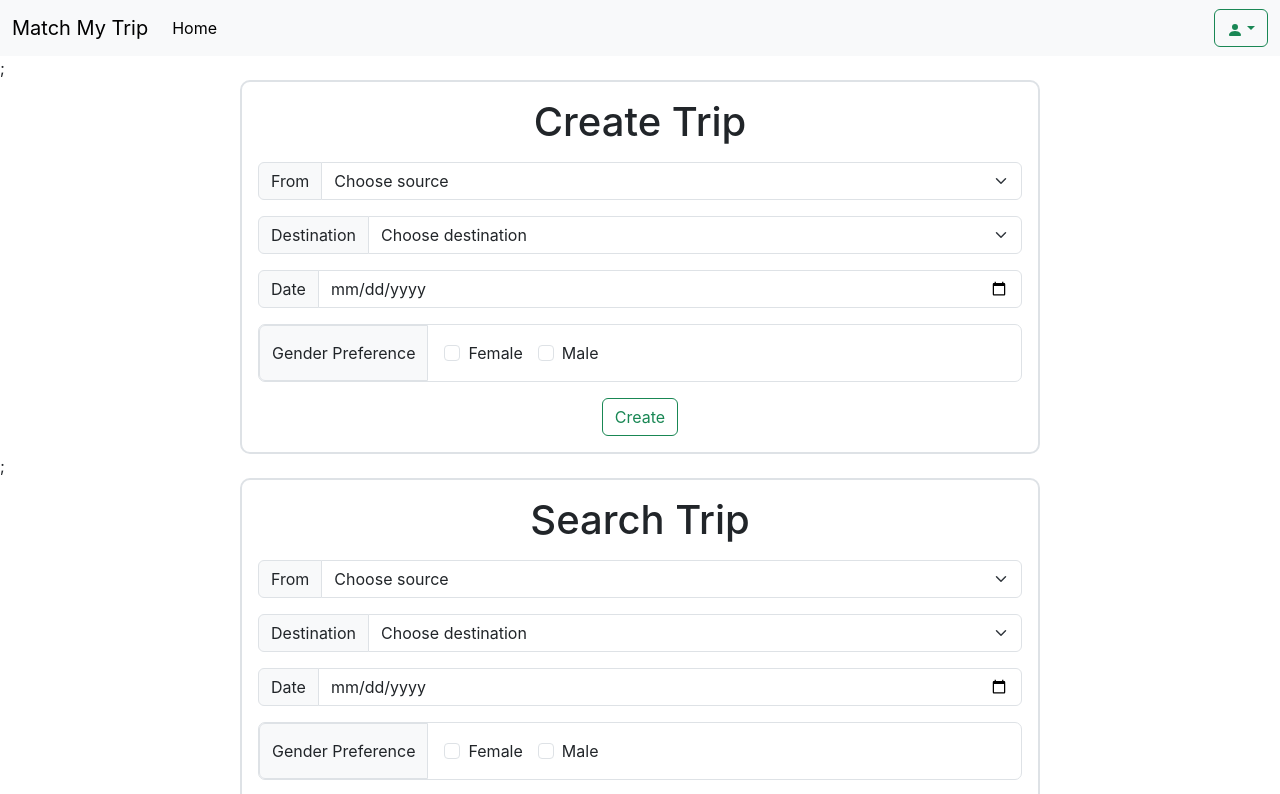
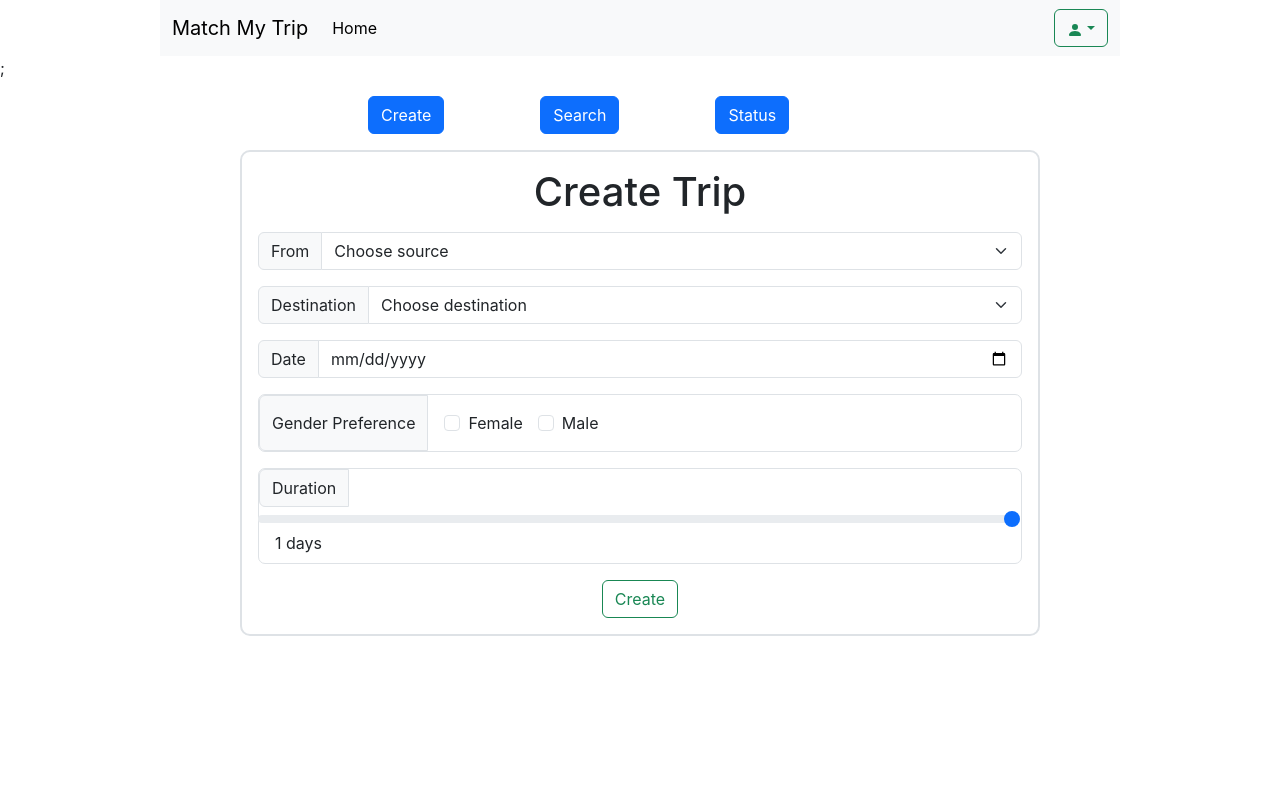
Before and after one commit to isha-03/mess-manage, a React (Create React App) app: page / in a window 1280 px wide. Shown: the top 794 px of the page. Built offline with nearby package versions, Linux system fonts and the light colour scheme.

Commit message:
some functionality changes

```diff
--- a/src/App.js
+++ b/src/App.js
@@ -1,18 +1,24 @@
 import logo from './logo.svg';
 import './App.css';
-import React from 'react';
+import React, { useState } from 'react';
 import Navbar from './components/Navbar';
 import Create from './components/Create';
 import Search from './components/Search';
 import Status from './components/Status';
 function App() {
+  const [option,setoption]=useState('Create');
+
   return (
-    <>
+    <div className='w-100 '>
     <Navbar/>;
-    <Create/>;
-    <Search/>;
-    <Status/>;
-    </>
+    <div className='my-3 mx-auto w-50 '>
+    <button type="button" class="btn btn-primary mx-5" onClick={()=>setoption('Create')}>Create</button>
+    <button type="button" class="btn btn-primary mx-5" onClick={()=>setoption('Search')}>Search</button>
+    <button type="button" class="btn btn-primary mx-5 " onClick={()=>setoption('Status')}>Status</button>
+    </div>
+    {option==='Create'?<Create/>:(option==='Search'?<Search/>:<Status/>)}
+
+    </div>
   );
 }
 
--- a/src/components/Create.js
+++ b/src/components/Create.js
@@ -1,6 +1,7 @@
-import React from 'react';
+import React, { useState } from 'react';
 
 export default function Create() {
+  const [duration,setDuration]=useState(1);
   return (
     <>
     <div className="container border border-2 p-3" style={{borderRadius:10, width:800}}>
@@ -56,6 +57,20 @@ export default function Create() {
         <label className="form-check-label" htmlFor="inlineCheckbox2">Male</label>
         </div>
         </div>
+        <div className="input-group my-3 mb-3 border" style={{ borderRadius: 7 }}>
+        <span className="input-group-text">Duration</span>
+        <input onChange={(event)=>setDuration(event.target.value)}
+          type="range"
+          className="form-range"
+          min="1"
+          max="30"
+          step="1"
+          id="durationRange"
+        />
+        <label htmlFor="durationRange" className="form-label mx-3">
+          <span id="durationValue">{duration}</span> days
+        </label>
+      </div>
         <div className="text-center">
         <button type="button" class="btn btn-outline-success">Create</button>
         </div>
--- a/src/components/Navbar.js
+++ b/src/components/Navbar.js
@@ -2,7 +2,7 @@ import React from 'react';
 
 export default function Navbar() {
   return (
-    <>
+    <div className='w-75 mx-auto '>
     <nav className="navbar navbar-expand-lg bg-body-tertiary">
     <div className="container-fluid">
     <a className="navbar-brand" href="/">Match My Trip</a>
@@ -25,7 +25,7 @@ export default function Navbar() {
             </svg>
           </button>
 
-          <ul class="dropdown-menu">
+          <ul class="dropdown-menu dropdown-menu-left">
             <li><a class="dropdown-item" href="#">Action</a></li>
             <li><a class="dropdown-item" href="#">Another action</a></li>
             <li><hr class="dropdown-divider"/></li>
@@ -37,6 +37,6 @@ export default function Navbar() {
     </div>
 
     </nav>
-    </>
+    </div>
   );
 }
```
